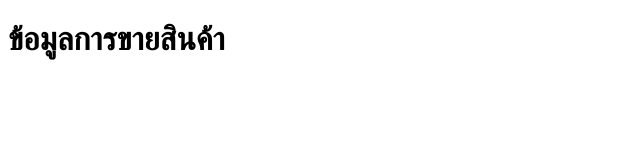
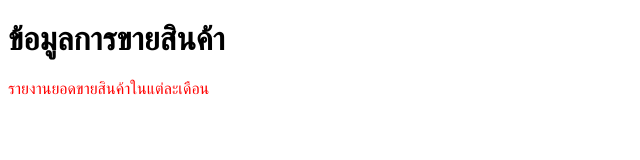
Before and after one commit to BestNatta/best-project, a plain HTML site: page index.html in a window 1280 px wide. Shown: the whole page, without its empty margins (0-640 px from the left). Drawn offline with Linux system fonts and the light colour scheme.

Commit message:
add report sale

```diff
--- a/index.html
+++ b/index.html
@@ -5,10 +5,16 @@
     <meta http-equiv="X-UA-Compatible" content="IE=edge">
     <meta name="viewport" content="width=device-width, initial-scale=1.0">
     <title>Document</title>
+    <style>
+        p{
+            color: red;
+        }
+    </style>
 </head>
 <body>
 
     <h1>ข้อมูลการขายสินค้า</h1>
+    <p>รายงานยอดขายสินค้าในแต่ละเดือน</p>
 
 </body>
 </html>
```
